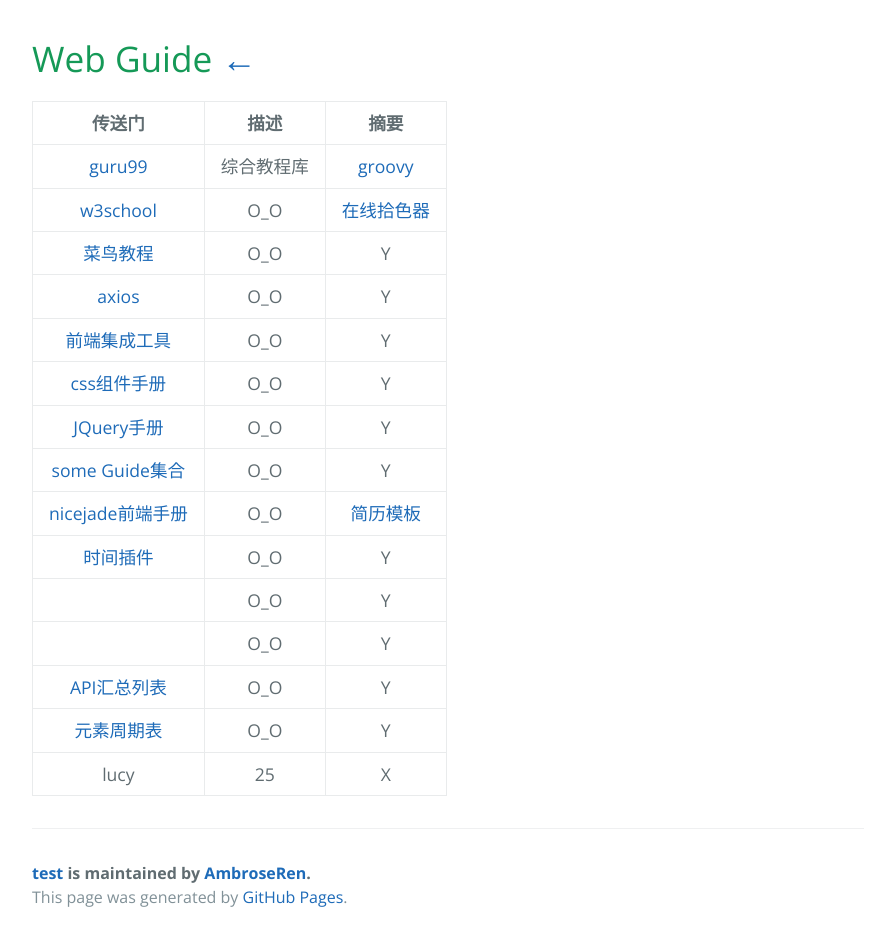
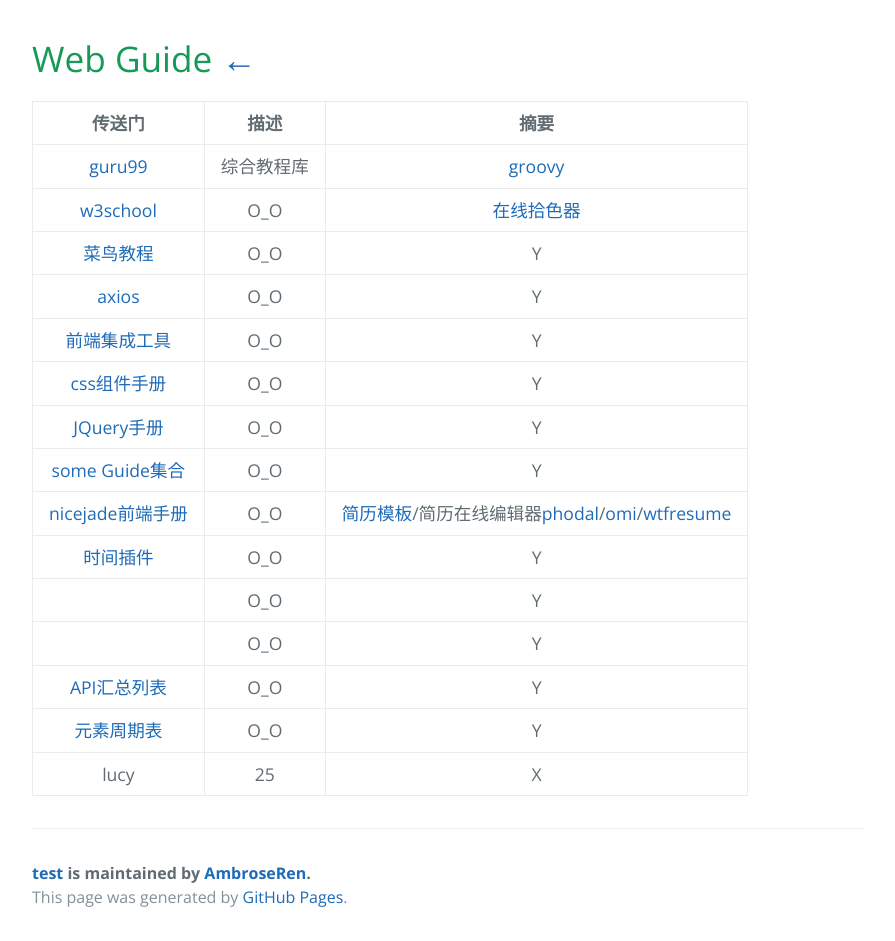
Before and after one commit to AmbroseRen/test, a Jekyll site: the page built from Web/web_guide.md, in a window 1280 px wide. Shown: the whole page, without its empty margins (192-1087 px from the left). Built offline with Jekyll 4.4.1, drawn with Linux system fonts in a browser that asks for light colours; our own code applies the rules of GitHub Pages for plain Markdown files; the repository's description, which GitHub fills in, is left out.

Commit message:
Update web_guide.md

```diff
--- a/Web/web_guide.md
+++ b/Web/web_guide.md
@@ -10,7 +10,7 @@
 | [css组件手册](https://www.css88.com/book/css/) | O_O | Y |
 | [JQuery手册](https://www.jq22.com/chm/jquery/index.html) | O_O | Y |
 | [some Guide集合](https://github.com/GitHubDaily/GitHubDaily) | O_O | Y |
-| [nicejade前端手册](https://github.com/nicejade/Front-end-tutorial) | O_O | [简历模板](https://www.jeffjade.com/2016/03/30/104-front-end-tutorial/#wow59) |
+| [nicejade前端手册](https://github.com/nicejade/Front-end-tutorial) | O_O | [简历模板](https://www.jeffjade.com/2016/03/30/104-front-end-tutorial/#wow59)/简历在线编辑器[phodal](http://resume.phodal.com/)/[omi](http://wscats.github.io/CV/omi/build/index.html)/[wtfresume](https://wtfresume.com/) |
 | [时间插件](https://github.com/timelessco/renderlesskit-react) | O_O | Y |
 | []() | O_O | Y |
 | []() | O_O | Y |
```
